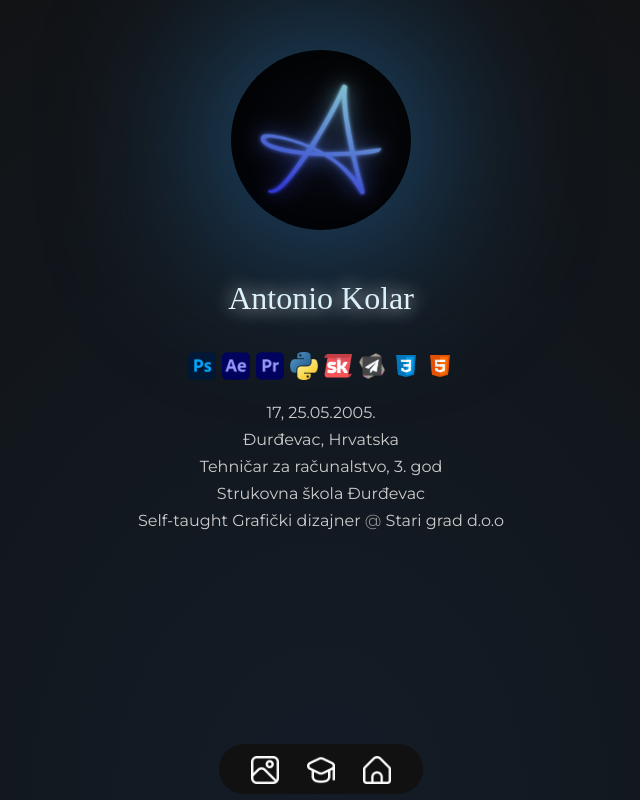
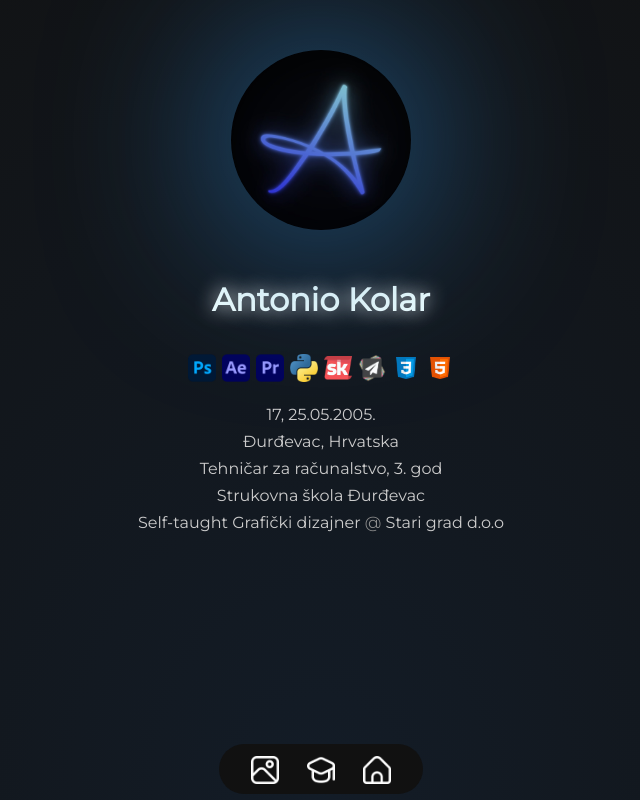
Before and after one commit to rentexgfx/rentexgfx.github.io, a plain HTML site: page index.html in a window 1280 px wide. Shown: the whole page, without its empty margins (319-959 px from the left). Drawn offline with Linux system fonts and the light colour scheme.

Commit message:
Update index_style.css

```diff
--- a/index_style.css
+++ b/index_style.css
@@ -40,7 +40,7 @@ body {
     color:azure;
     text-align: center;
     font-size: 32px;
-    font-family: Montserrat Medium;
+    font-weight: 600;
     animation: shine 8s infinite;
 }
 
```
